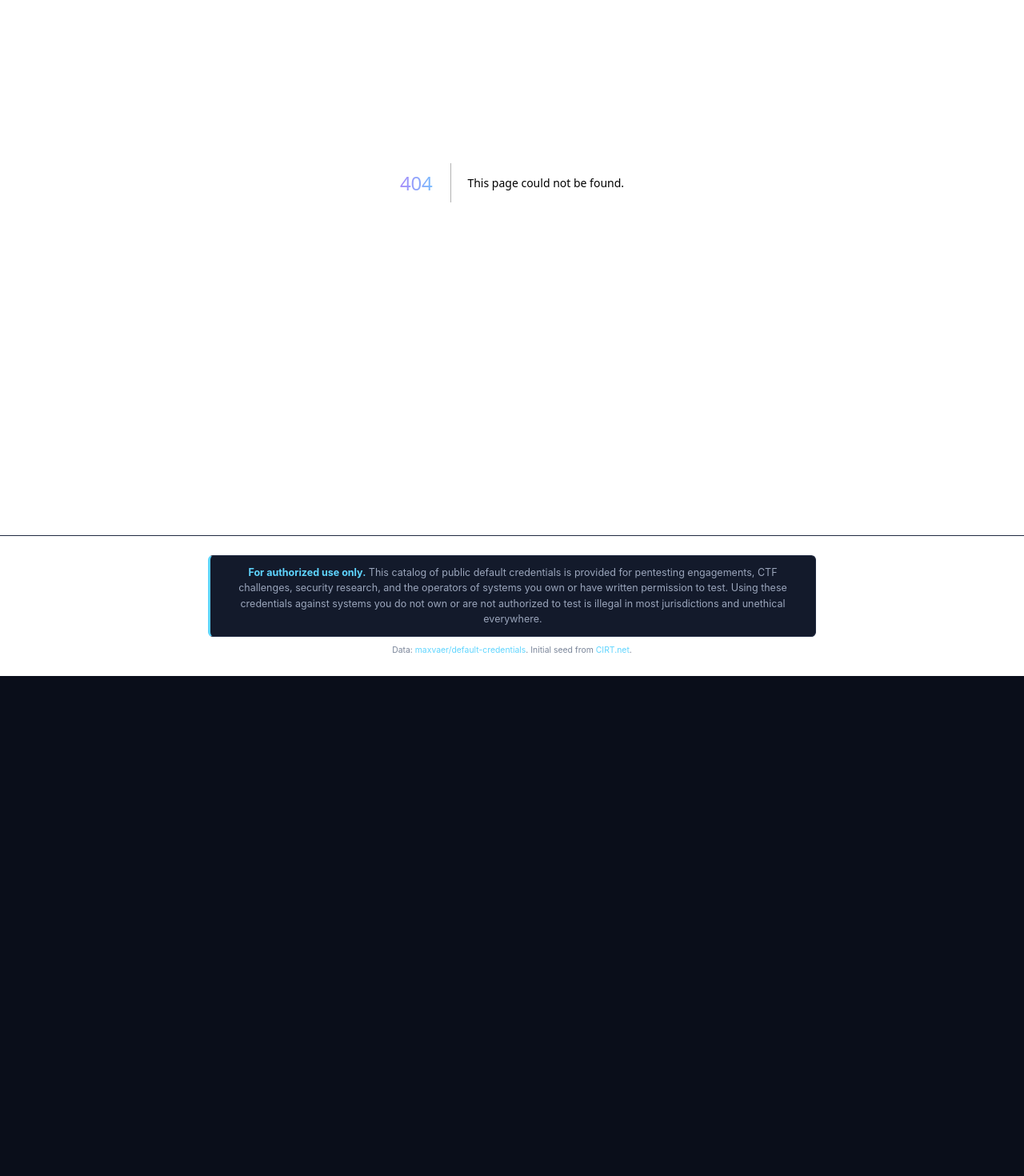
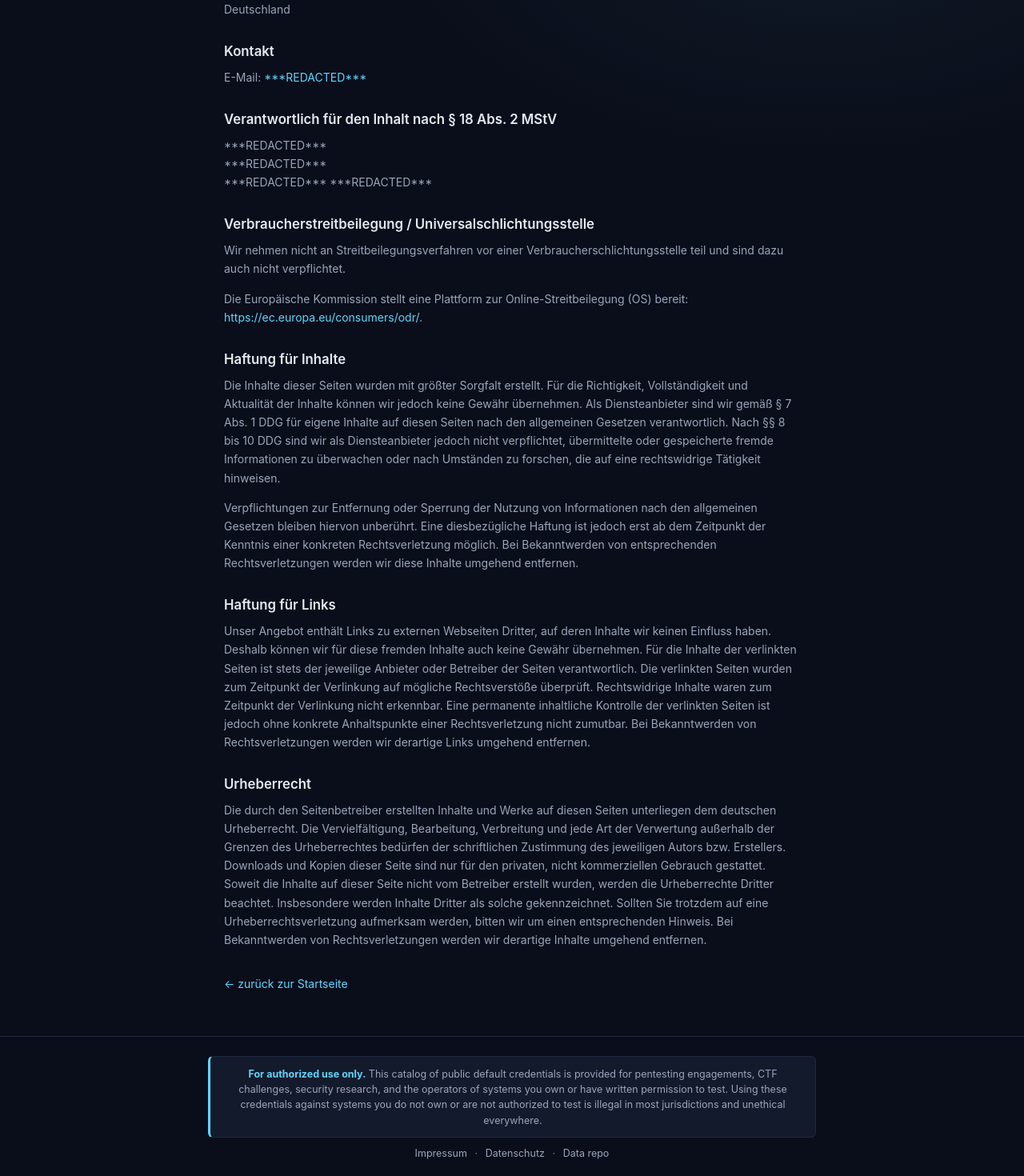
Before and after one commit to maxvaer/default-credentials-app, a Next.js app: page /impressum in a window 1280 px wide. Before the commit this address had no page. Shown: the part 280-1750 px from the top of the page at 80% size. Before the commit the page ends 1125 px from the top, so only its background shows below. Built offline with nearby package versions, Linux system fonts and the light colour scheme.

Commit message:
Add Impressum and Datenschutz pages, link from footer
Adds §5 DDG / §18 MStV imprint and DSGVO-compliant privacy notice
covering Vercel hosting and the open JSON API. Footer now links to
both legal pages alongside the data repo.

```diff
--- a/app/globals.css
+++ b/app/globals.css
@@ -100,6 +100,43 @@ footer .disclaimer {
 }
 footer .disclaimer strong { color: var(--accent); }
 footer small { color: var(--muted); }
+footer .footer-nav {
+  display: flex;
+  gap: 0.6rem;
+  flex-wrap: wrap;
+  justify-content: center;
+  color: var(--muted);
+  font-size: 12.5px;
+}
+footer .footer-nav a { color: var(--muted-strong); }
+footer .footer-nav a:hover { color: var(--accent); }
+
+/* --- legal pages (Impressum / Datenschutz) --- */
+.legal {
+  max-width: 720px;
+  margin: 0 auto;
+}
+.legal h1 {
+  font-size: 1.6rem;
+  margin: 0 0 1.5rem;
+}
+.legal h2 {
+  font-size: 1.05rem;
+  margin: 1.75rem 0 0.5rem;
+  color: var(--text);
+}
+.legal p {
+  color: var(--muted-strong);
+  margin: 0 0 0.9rem;
+  line-height: 1.65;
+}
+.legal a { color: var(--accent); }
+.legal code {
+  color: var(--accent);
+  background: rgba(95, 213, 255, 0.08);
+  padding: 0.1rem 0.35rem;
+  border-radius: 4px;
+}
 
 /* --- titles --- */
 h1 {
--- /dev/null
+++ b/app/impressum/page.tsx
@@ -0,0 +1,112 @@
+import type { Metadata } from "next";
+
+export const metadata: Metadata = {
+  title: "Impressum · default-credentials",
+  robots: { index: false, follow: false },
+};
+
+const SITE_OWNER = {
+  name: "***REDACTED***",
+  street: "***REDACTED***",
+  postalCode: "***REDACTED***",
+  city: "***REDACTED***",
+  country: "Deutschland",
+  email: "***REDACTED***",
+  vatId: undefined as string | undefined,
+};
+
+export default function ImpressumPage() {
+  return (
+    <article className="legal">
+      <h1>Impressum</h1>
+
+      <h2>Angaben gemäß § 5 DDG</h2>
+      <p>
+        {SITE_OWNER.name}<br />
+        {SITE_OWNER.street}<br />
+        {SITE_OWNER.postalCode} {SITE_OWNER.city}<br />
+        {SITE_OWNER.country}
+      </p>
+
+      <h2>Kontakt</h2>
+      <p>
+        E-Mail: <a href={`mailto:${SITE_OWNER.email}`}>{SITE_OWNER.email}</a>
+      </p>
+
+      {SITE_OWNER.vatId && (
+        <>
+          <h2>Umsatzsteuer-ID</h2>
+          <p>
+            Umsatzsteuer-Identifikationsnummer gemäß § 27a Umsatzsteuergesetz:<br />
+            {SITE_OWNER.vatId}
+          </p>
+        </>
+      )}
+
+      <h2>Verantwortlich für den Inhalt nach § 18 Abs. 2 MStV</h2>
+      <p>
+        {SITE_OWNER.name}<br />
+        {SITE_OWNER.street}<br />
+        {SITE_OWNER.postalCode} {SITE_OWNER.city}
+      </p>
+
+      <h2>Verbraucherstreitbeilegung / Universalschlichtungsstelle</h2>
+      <p>
+        Wir nehmen nicht an Streitbeilegungsverfahren vor einer Verbraucher&shy;schlichtungs&shy;stelle teil
+        und sind dazu auch nicht verpflichtet.
+      </p>
+      <p>
+        Die Europäische Kommission stellt eine Plattform zur Online-Streitbeilegung (OS) bereit:
+        {" "}<a href="https://ec.europa.eu/consumers/odr/" target="_blank" rel="noreferrer">https://ec.europa.eu/consumers/odr/</a>.
+      </p>
+
+      <h2>Haftung für Inhalte</h2>
+      <p>
+        Die Inhalte dieser Seiten wurden mit größter Sorgfalt erstellt. Für die Richtigkeit,
+        Vollständigkeit und Aktualität der Inhalte können wir jedoch keine Gewähr übernehmen.
+        Als Diensteanbieter sind wir gemäß § 7 Abs. 1 DDG für eigene Inhalte auf diesen Seiten
+        nach den allgemeinen Gesetzen verantwortlich. Nach §§ 8 bis 10 DDG sind wir als
+        Diensteanbieter jedoch nicht verpflichtet, übermittelte oder gespeicherte fremde
+        Informationen zu überwachen oder nach Umständen zu forschen, die auf eine rechtswidrige
+        Tätigkeit hinweisen.
+      </p>
+      <p>
+        Verpflichtungen zur Entfernung oder Sperrung der Nutzung von Informationen nach den
+        allgemeinen Gesetzen bleiben hiervon unberührt. Eine diesbezügliche Haftung ist jedoch
+        erst ab dem Zeitpunkt der Kenntnis einer konkreten Rechtsverletzung möglich. Bei
+        Bekanntwerden von entsprechenden Rechtsverletzungen werden wir diese Inhalte umgehend
+        entfernen.
+      </p>
+
+      <h2>Haftung für Links</h2>
+      <p>
+        Unser Angebot enthält Links zu externen Webseiten Dritter, auf deren Inhalte wir keinen
+        Einfluss haben. Deshalb können wir für diese fremden Inhalte auch keine Gewähr übernehmen.
+        Für die Inhalte der verlinkten Seiten ist stets der jeweilige Anbieter oder Betreiber der
+        Seiten verantwortlich. Die verlinkten Seiten wurden zum Zeitpunkt der Verlinkung auf
+        mögliche Rechtsverstöße überprüft. Rechtswidrige Inhalte waren zum Zeitpunkt der
+        Verlinkung nicht erkennbar. Eine permanente inhaltliche Kontrolle der verlinkten Seiten
+        ist jedoch ohne konkrete Anhaltspunkte einer Rechtsverletzung nicht zumutbar. Bei
+        Bekanntwerden von Rechtsverletzungen werden wir derartige Links umgehend entfernen.
+      </p>
+
+      <h2>Urheberrecht</h2>
+      <p>
+        Die durch den Seitenbetreiber erstellten Inhalte und Werke auf diesen Seiten unterliegen
+        dem deutschen Urheberrecht. Die Vervielfältigung, Bearbeitung, Verbreitung und jede Art
+        der Verwertung außerhalb der Grenzen des Urheberrechtes bedürfen der schriftlichen
+        Zustimmung des jeweiligen Autors bzw. Erstellers. Downloads und Kopien dieser Seite sind
+        nur für den privaten, nicht kommerziellen Gebrauch gestattet. Soweit die Inhalte auf
+        dieser Seite nicht vom Betreiber erstellt wurden, werden die Urheberrechte Dritter
+        beachtet. Insbesondere werden Inhalte Dritter als solche gekennzeichnet. Sollten Sie
+        trotzdem auf eine Urheberrechtsverletzung aufmerksam werden, bitten wir um einen
+        entsprechenden Hinweis. Bei Bekanntwerden von Rechtsverletzungen werden wir derartige
+        Inhalte umgehend entfernen.
+      </p>
+
+      <p className="muted" style={{ marginTop: "2rem" }}>
+        <a href="/">← zurück zur Startseite</a>
+      </p>
+    </article>
+  );
+}
--- a/app/layout.tsx
+++ b/app/layout.tsx
@@ -34,10 +34,13 @@ export default function RootLayout({ children }: { children: React.ReactNode })
             written permission to test. Using these credentials against systems you do not own or are not authorized
             to test is illegal in most jurisdictions and unethical everywhere.
           </p>
-          <small>
-            Data: <a href="https://github.com/maxvaer/default-credentials">maxvaer/default-credentials</a>.
-            Initial seed from <a href="https://cirt.net/passwords">CIRT.net</a>.
-          </small>
+          <nav className="footer-nav">
+            <a href="/impressum">Impressum</a>
+            <span aria-hidden="true">·</span>
+            <a href="/datenschutz">Datenschutz</a>
+            <span aria-hidden="true">·</span>
+            <a href="https://github.com/maxvaer/default-credentials" target="_blank" rel="noreferrer">Data repo</a>
+          </nav>
         </footer>
       </body>
     </html>
```
Also changed, not shown: app/datenschutz/page.tsx (added, +92 -0 lines).
